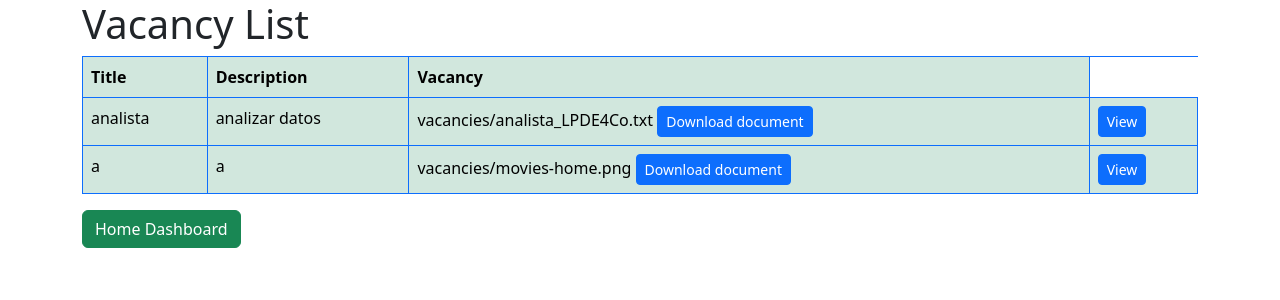
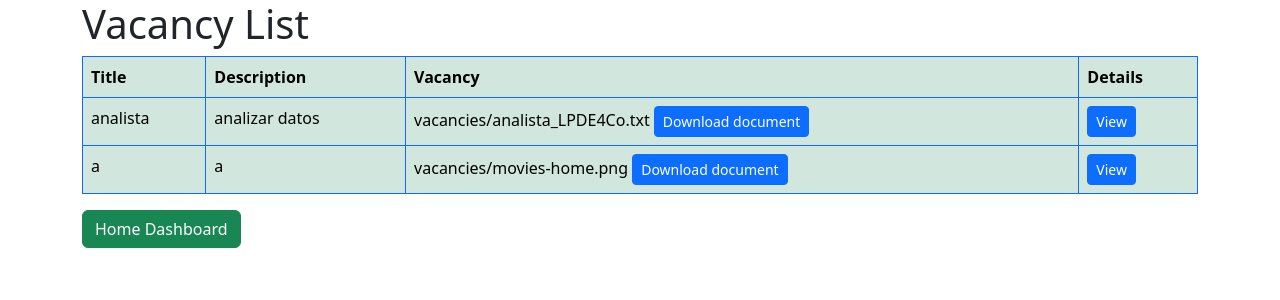
Before and after one commit to JeroCardona/Talent-Swap, a Django app: page /vacancies/ in a window 1280 px wide. Shown: the top 300 px of the page. Run offline with Django 5.2, Linux system fonts and the light colour scheme; data comes from the database, SQL or seed files in the repository; both versions use the stored data as it was after the commit.

Commit message:
Addded "Details" title to table in Vacancy_list

```diff
--- a/TalentSwapProject/TalentSwapApp/templates/TalentSwapApp/Vacancy_list.html
+++ b/TalentSwapProject/TalentSwapApp/templates/TalentSwapApp/Vacancy_list.html
@@ -16,6 +16,7 @@
                     <th>Title</th>
                     <th>Description</th>
                     <th>Vacancy</th>
+                    <th>Details</th>
                 </tr>
             </thead>
             <tbody>
```
Also changed, not shown: TalentSwapProject/db.sqlite3.
